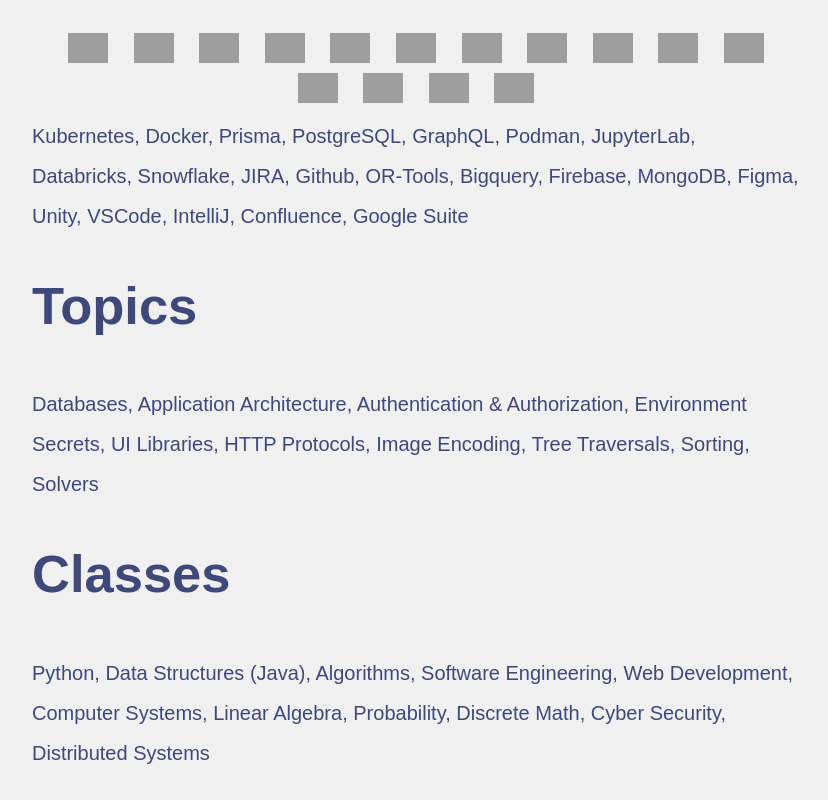
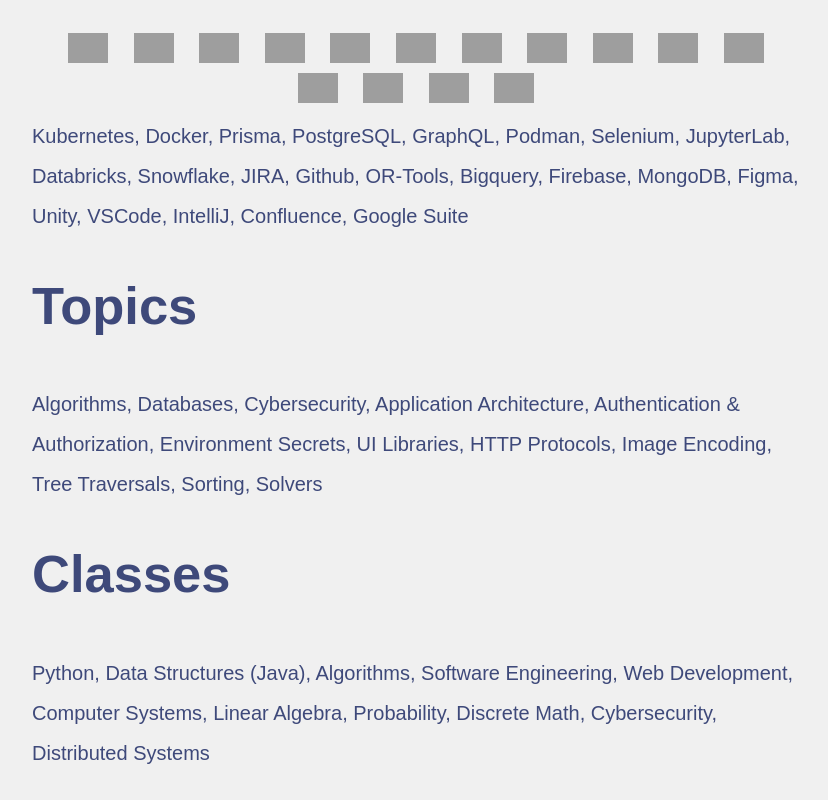
Before and after one commit to owenm-26/Personal-CV, a React (Create React App) app in the folder cv-website/: page / in a window 1280 px wide. Shown: the part 1260-2060 px from the top of the page, without its empty margins (244-1072 px from the left). Built offline with nearby package versions, Linux system fonts and the light colour scheme; grey boxes are pictures that could not be loaded.

Commit message:
updated experience, added poker project

```diff
--- a/cv-website/src/helpers/ProjectList.js
+++ b/cv-website/src/helpers/ProjectList.js
@@ -8,6 +8,7 @@
 import BUCSC from "../assets/bu-csc.png";
 import BPI from "../assets/BPI.png";
 import CourseGenie from "../assets/course_genie.webp";
+import Poker from "../assets/poker.jpg";
 
 export const ProjectList = [
   {
@@ -15,6 +16,12 @@
     image: CourseGenie,
     skills: "Flask, Web Scraping, OR-Tools Solver, Angular",
     url: "https://github.com/owenm-26/course-genie",
+  },
+  {
+    name: "Poker Tutor",
+    image: Poker,
+    skills: "Python, Object Oriented Programming",
+    url: "https://github.com/owenm-26/poker",
   },
   {
     name: "Boston Police Index",
--- a/cv-website/src/pages/Experience.js
+++ b/cv-website/src/pages/Experience.js
@@ -66,7 +66,9 @@
           iconStyle={{ background: "#D64550", color: "#ffffff" }}
           icon={<GroupsIcon />}
         >
-          <h3 className="vertical-timeline-element-title">Program Manager</h3>
+          <h3 className="vertical-timeline-element-title">
+            Program Manager of Finance
+          </h3>
           <h4 className="vertical-timeline-element-subtitle">BU Spark!</h4>
           <p>
             Managed $35k+ budget and assisted discussion on distributing to
@@ -149,6 +151,23 @@
             data for admins.
           </p>
         </VerticalTimelineElement>
+
+        <VerticalTimelineElement
+          className="vertical-timeline-element--work"
+          date="May 2024 - Present"
+          iconStyle={{ background: "#D64550", color: "#ffffff" }}
+          icon={<GroupsIcon />}
+        >
+          <h3 className="vertical-timeline-element-title">
+            Program Manager of Technology
+          </h3>
+          <h4 className="vertical-timeline-element-subtitle">BU Spark!</h4>
+          <p>
+            Led creation of workshops covering wide collection of technologies
+            in Computer Science, from APIs and Machine Learning to
+            Containerization and Flutter
+          </p>
+        </VerticalTimelineElement>
       </VerticalTimeline>
     </div>
   );
--- a/cv-website/src/pages/Home.js
+++ b/cv-website/src/pages/Home.js
@@ -45,7 +45,7 @@
             <ToolsList />
             <span>
               {" "}
-              Kubernetes, Docker, Prisma, PostgreSQL, GraphQL, Podman,
+              Kubernetes, Docker, Prisma, PostgreSQL, GraphQL, Podman, Selenium,
               JupyterLab, Databricks, Snowflake, JIRA, Github, OR-Tools,
               Bigquery, Firebase, MongoDB, Figma, Unity, VSCode, IntelliJ,
               Confluence, Google Suite{" "}
@@ -56,9 +56,9 @@
             <h2>Topics</h2>
             <span>
               {" "}
-              Databases, Application Architecture, Authentication &
-              Authorization, Environment Secrets, UI Libraries, HTTP Protocols,
-              Image Encoding, Tree Traversals, Sorting, Solvers
+              Algorithms, Databases, Cybersecurity, Application Architecture,
+              Authentication & Authorization, Environment Secrets, UI Libraries,
+              HTTP Protocols, Image Encoding, Tree Traversals, Sorting, Solvers
             </span>
           </li>
 
@@ -67,7 +67,7 @@
             <span>
               Python, Data Structures (Java), Algorithms, Software Engineering,
               Web Development, Computer Systems, Linear Algebra, Probability,
-              Discrete Math, Cyber Security, Distributed Systems
+              Discrete Math, Cybersecurity, Distributed Systems
             </span>
           </li>
 
```
Also changed, not shown: cv-website/src/assets/poker.jpg (added).
